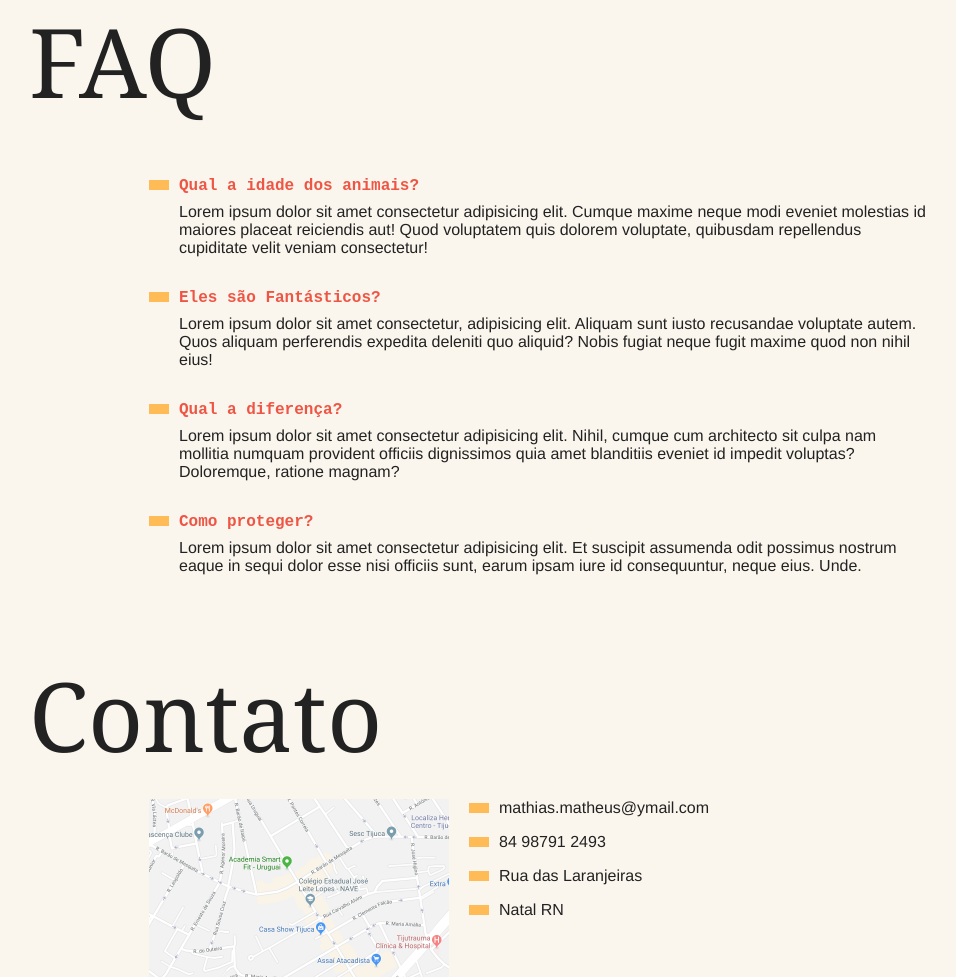
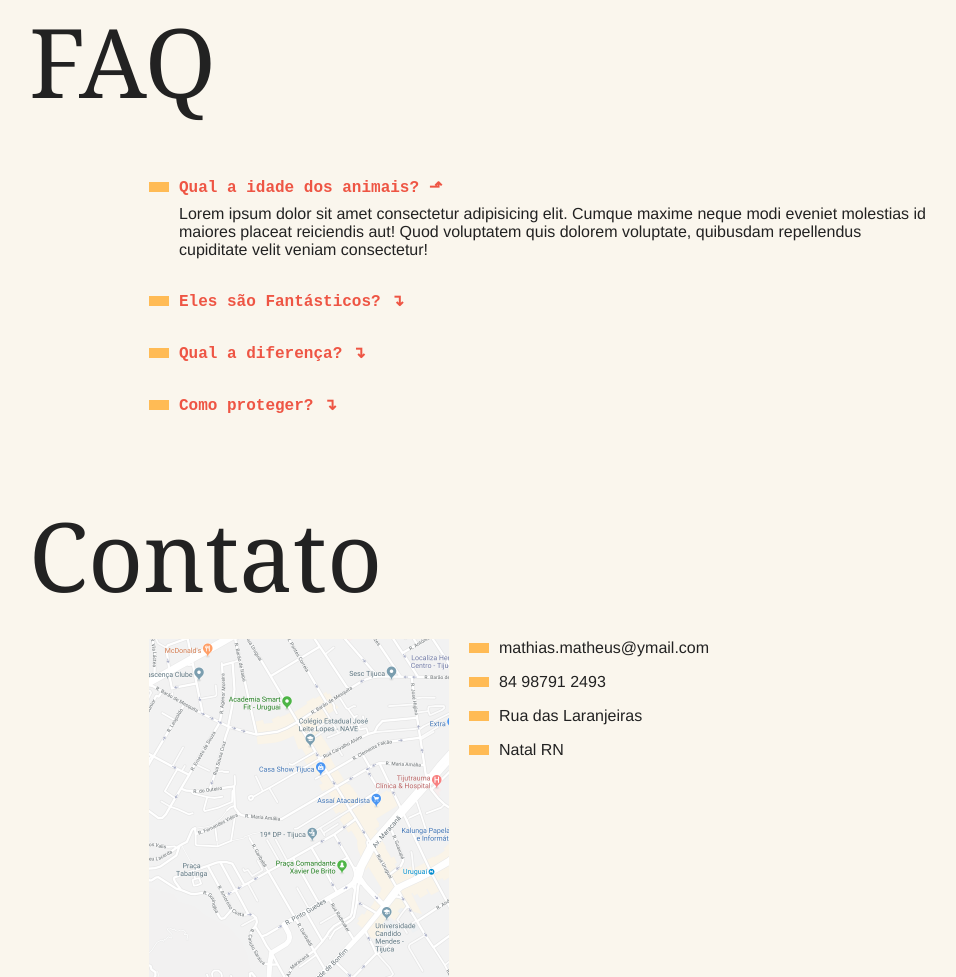
Before and after one commit to Matheu46/animais-fantasticos, a plain HTML site: page index.html in a window 1280 px wide. Shown: the part 828-1805 px from the top of the page, without its empty margins (161-1117 px from the left). Drawn offline with Linux system fonts and the light colour scheme.

Commit message:
accordion-list
implementação do accordion list na seção faq

```diff
--- a/index.html
+++ b/index.html
@@ -119,7 +119,7 @@
 
     <section class="grid-section faq" id="faq">
         <h1 class="titulo">FAQ</h1>
-        <dl class="faq-lista">
+        <dl class="faq-lista js-accordion">
             <dt>Qual a idade dos animais?</dt>
             <dd>Lorem ipsum dolor sit amet consectetur adipisicing elit. Cumque maxime neque modi eveniet molestias id maiores placeat reiciendis aut! Quod voluptatem quis dolorem voluptate, quibusdam repellendus cupiditate velit veniam consectetur!</dd>
             <dt>Eles são Fantásticos?</dt>
--- a/script.js
+++ b/script.js
@@ -1,3 +1,4 @@
+function initTabNav(){
     const tabMenu = document.querySelectorAll('.js-tabmenu li');
     const tabContent = document.querySelectorAll('.js-tabcontent section');
 
@@ -18,3 +19,25 @@ if(tabContent.length && tabMenu.length){
             })
         })
     }
+}
+initTabNav();
+
+function initAccordion() {
+    const accordionList = document.querySelectorAll('.js-accordion dt');
+    const activeClass = 'ativo';
+
+    if(accordionList.length){
+        accordionList[0].classList.add(activeClass);
+        accordionList[0].nextElementSibling.classList.add(activeClass);
+
+        function activeAccordion(){
+            this.classList.toggle(activeClass);
+            this.nextElementSibling.classList.toggle(activeClass);
+        }
+
+        accordionList.forEach((item) => {
+            item.addEventListener('click', activeAccordion);
+        })
+    }
+}
+initAccordion();
--- a/style.css
+++ b/style.css
@@ -216,3 +216,31 @@ body {
         transform: translate3d(0, 0, 0);
     }
 }
+
+.js .js-accordion dd{
+    display: none;
+}
+.js-accordion dd.ativo{
+    display: block;
+    animation: slideDown .5s forwards;
+}
+
+.js-accordion dt::after{
+    content: '↴';
+    margin-left: 10px;
+}
+.js-accordion dt.ativo::after{
+    content: '⬏';
+    margin-left: 10px;
+}
+
+@keyframes slideDown {
+    from{
+        opacity: 0;
+        max-height: 0;
+    }
+    to {
+        opacity: 1;
+        max-height: 90px;
+    }
+}
```
Lines whose indentation alone changed are shown as unchanged.
